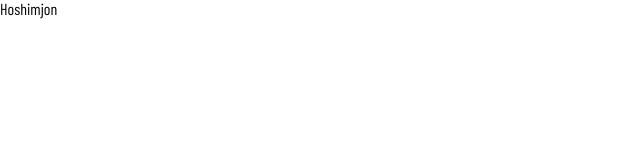
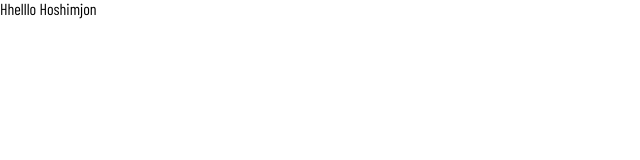
Before and after one commit to Nurbeko3/Moon-N49, a plain HTML site: page mars.html in a window 1280 px wide. Shown: the full height of the page, 0-640 px from the left. Drawn offline with Linux system fonts and the light colour scheme.

Commit message:
Finish mars page

```diff
--- a/mars.html
+++ b/mars.html
@@ -11,7 +11,7 @@
     <header class="site-header">
         <div class="container">
             <div class="header">
-                Hoshimjon
+                Hhelllo Hoshimjon
             </div>
         </div>
     </header>
```
